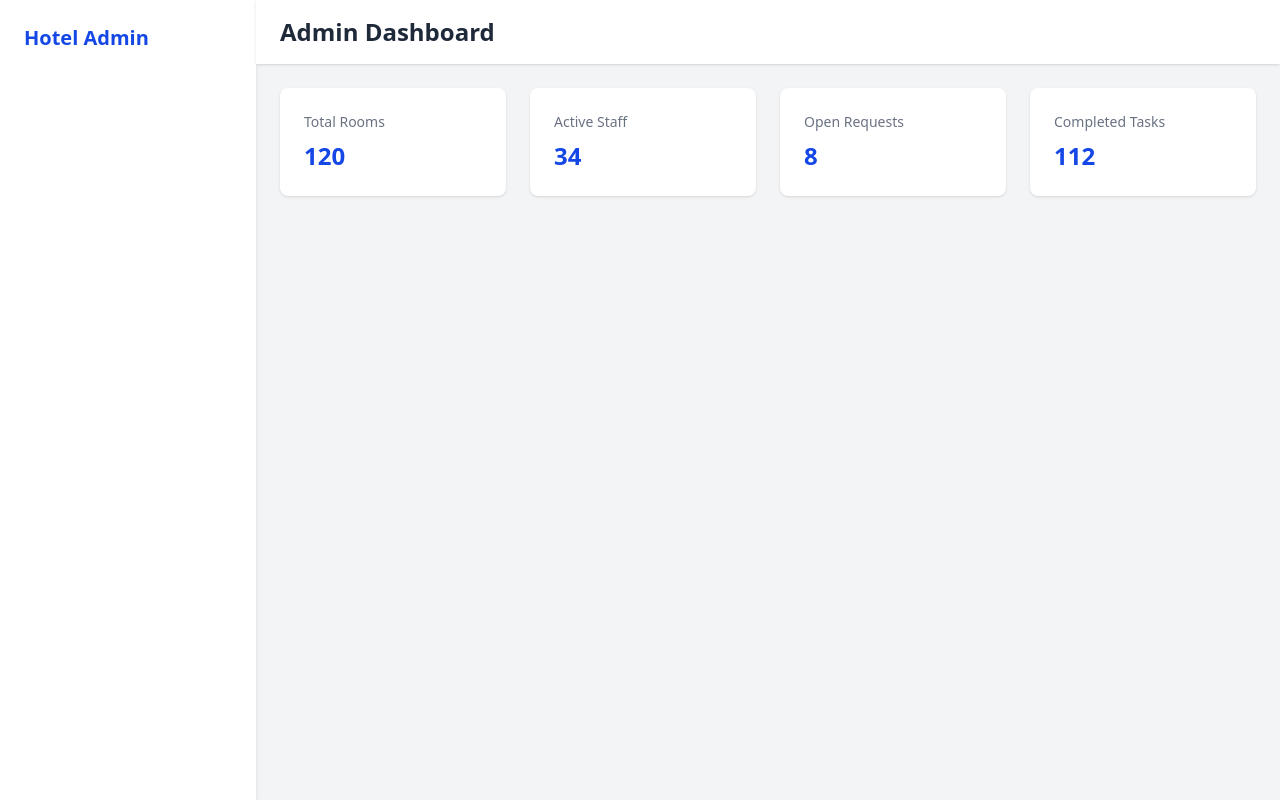
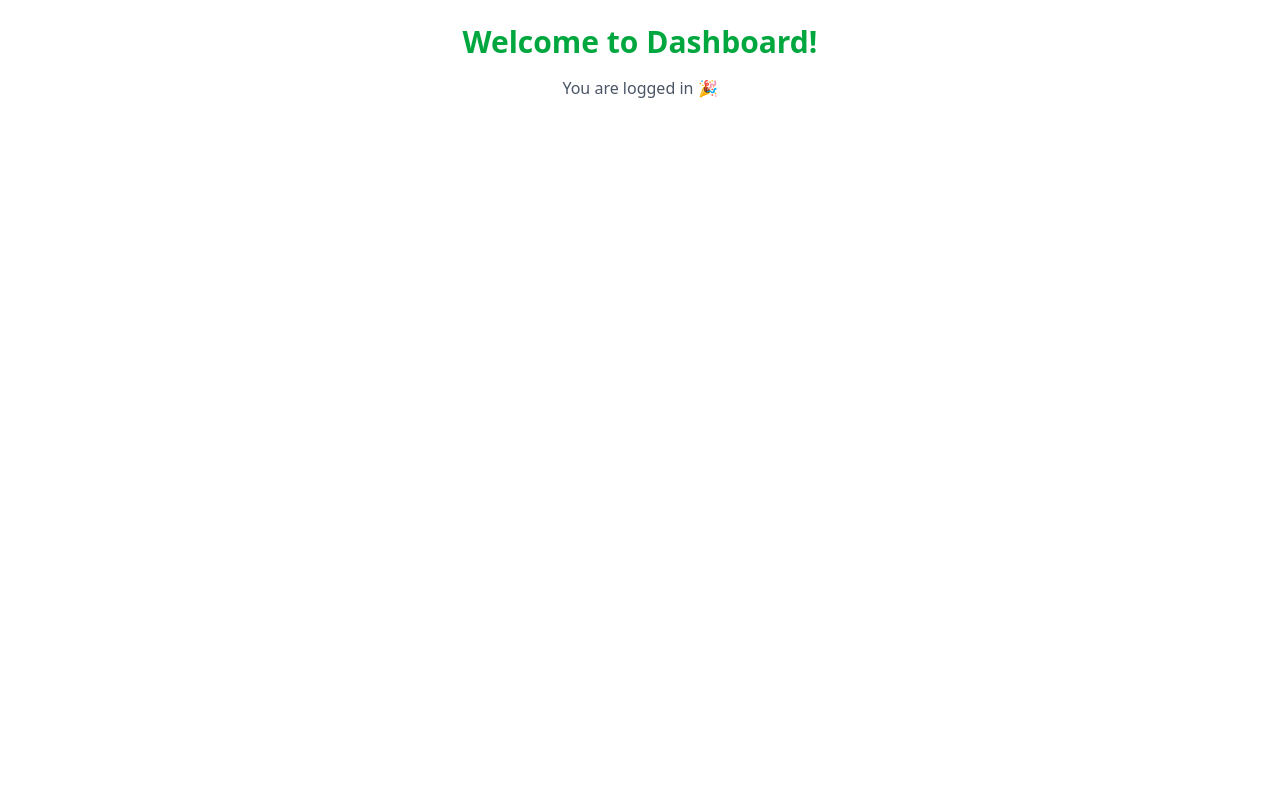
Before and after one commit to vinuwa98/Hotel-Transylvania_FrontEnd, a React (Vite) app: page /dashboard in a window 1280 px wide. Built offline with nearby package versions, Linux system fonts and the light colour scheme.

Commit message:
Revert "Add Dashbord"
This reverts commit 89318171244197c15db813855045d19cd57df7e9.

```diff
--- a/src/Components/molecules/Header.jsx
+++ /dev/null
@@ -1,9 +0,0 @@
-import React from 'react'
-
-const Header = ({ title }) => (
-  <header className="bg-white shadow px-6 py-4">
-    <h1 className="text-2xl font-semibold text-gray-800">{title}</h1>
-  </header>
-);
-
-export default Header
--- a/src/Components/organisms/DashboardCards.jsx
+++ /dev/null
@@ -1,21 +0,0 @@
-import React from 'react'
-
-const cards = [
-  { title: 'Total Rooms', value: 120 },
-  { title: 'Active Staff', value: 34 },
-  { title: 'Open Requests', value: 8 },
-  { title: 'Completed Tasks', value: 112 },
-];
-
-const DashboardCards = () => (
-  <div className="grid grid-cols-1 md:grid-cols-2 lg:grid-cols-4 gap-6">
-    {cards.map((card, idx) => (
-      <div key={idx} className="bg-white p-6 rounded-lg shadow">
-        <h3 className="text-sm text-gray-500">{card.title}</h3>
-        <p className="text-2xl font-bold text-blue-700 mt-2">{card.value}</p>
-      </div>
-    ))}
-  </div>
-);
-
-export default DashboardCards
--- a/src/Components/organisms/Sidebar.jsx
+++ /dev/null
@@ -1,16 +0,0 @@
-import React from 'react'
-//import { Home, Users, Settings } from 'lucide-react';
-
-const Sidebar = () => (
-  <aside className="w-64 bg-white shadow-md h-full hidden md:block">
-    <div className="p-6 font-bold text-xl text-blue-700">Hotel Admin</div>
-    {/* <nav className="mt-6 space-y-2">
-      <a href="#" className="block px-6 py-2 text-gray-700 hover:bg-blue-100 rounded-md"><Home className="inline mr-2" />Dashboard</a>
-      <a href="#" className="block px-6 py-2 text-gray-700 hover:bg-blue-100 rounded-md"><Users className="inline mr-2" />Staff</a>
-      <a href="#" className="block px-6 py-2 text-gray-700 hover:bg-blue-100 rounded-md"><Settings className="inline mr-2" />Settings</a>
-    </nav> */}
-  </aside>
-);
-
-
-export default Sidebar
--- a/src/pages/DashboardPage.jsx
+++ b/src/pages/DashboardPage.jsx
@@ -1,30 +1,13 @@
 // src/pages/DashboardPage.jsx
 import React from 'react';
-import Sidebar from '../Components/organisms/Sidebar';
-import Header from '../Components/molecules/Header';
-import DashboardCards from '../Components/organisms/DashboardCards';
 
-// function DashboardPage() {
-//   return (
-//     <div className="p-6 text-center">
-//       <h1 className="text-3xl font-bold text-green-600">Welcome to Dashboard!</h1>
-//       <p className="text-gray-600 mt-4">You are logged in 🎉</p>
-//     </div>
-//   );
-// }
-
-const DashboardPage = () => {
+function DashboardPage() {
   return (
-    <div className="flex h-screen bg-gray-100">
-      <Sidebar />
-      <div className="flex flex-col flex-1">
-        <Header title="Admin Dashboard" />
-        <main className="p-6">
-          <DashboardCards />
-        </main>
-      </div>
+    <div className="p-6 text-center">
+      <h1 className="text-3xl font-bold text-green-600">Welcome to Dashboard!</h1>
+      <p className="text-gray-600 mt-4">You are logged in 🎉</p>
     </div>
   );
-};
+}
 
 export default DashboardPage;
```
